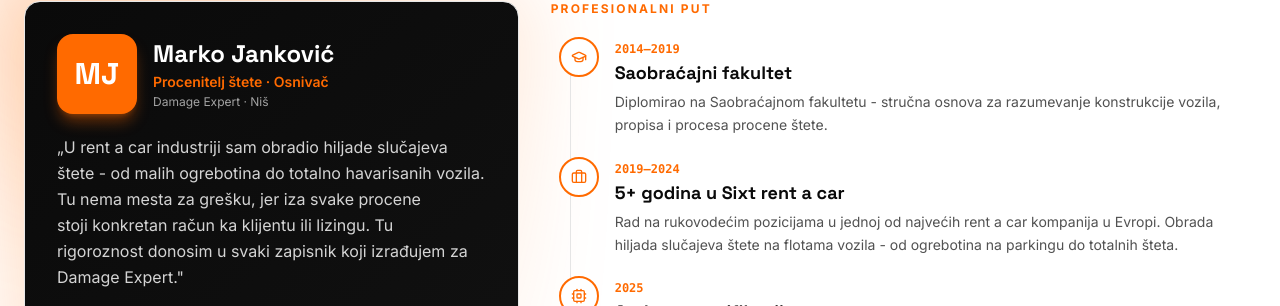
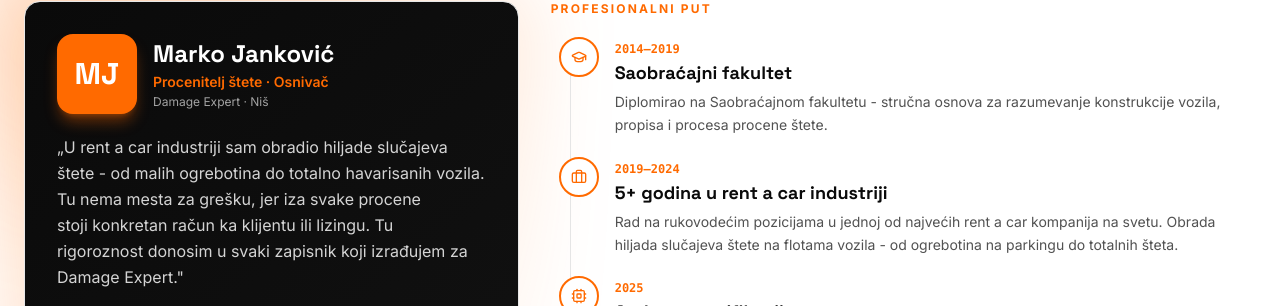
Before and after one commit to Ixell1/damage-expert, a Next.js app: page / in a window 1280 px wide. Shown: the part 6008-6314 px from the top of the page. Built offline with nearby package versions, Linux system fonts and the light colour scheme.

Commit message:
copy: ukloni sve Sixt pomene

```diff
--- a/src/app/layout.tsx
+++ b/src/app/layout.tsx
@@ -22,7 +22,7 @@ export const metadata: Metadata = {
     template: '%s · Damage Expert',
   },
   description:
-    'Procenitelj štete na vozilima u Nišu i okolini. Damage Expert. Audatex procena koju prihvataju sve osiguravajuće kuće u Srbiji. Zapisnik za 24h, dolazak na adresu, 5+ godina iskustva (Sixt rent a car), Saobraćajni fakultet. Jedini sa online prijavom štete u Srbiji.',
+    'Procenitelj štete na vozilima u Nišu i okolini. Damage Expert. Audatex procena koju prihvataju sve osiguravajuće kuće u Srbiji. Zapisnik za 24h, dolazak na adresu, 5+ godina iskustva u rent a car industriji, Saobraćajni fakultet. Jedini sa online prijavom štete u Srbiji.',
   applicationName: 'Damage Expert',
   authors: [{ name: 'Damage Expert Marko Janković PR Niš', url: 'https://proceniteljstete.rs' }],
   creator: 'Damage Expert - Marko Janković PR Niš',
@@ -311,7 +311,7 @@ const jsonLd = {
         '@type': 'Occupation',
         name: 'Procenitelj štete na vozilima',
         occupationLocation: { '@type': 'City', name: 'Niš' },
-        skills: 'Audatex sistem, procena štete, Sixt rent a car iskustvo, Saobraćajni fakultet',
+        skills: 'Audatex sistem, procena štete, rent a car industrija iskustvo, Saobraćajni fakultet',
         experienceRequirements: '5+ godina u rent a car industriji',
       },
     },
--- a/src/components/AboutUs.tsx
+++ b/src/components/AboutUs.tsx
@@ -21,8 +21,8 @@ const TIMELINE = [
   },
   {
     year: '2019–2024',
-    title: '5+ godina u Sixt rent a car',
-    desc: 'Rad na rukovodećim pozicijama u jednoj od najvećih rent a car kompanija u Evropi. Obrada hiljada slučajeva štete na flotama vozila - od ogrebotina na parkingu do totalnih šteta.',
+    title: '5+ godina u rent a car industriji',
+    desc: 'Rad na rukovodećim pozicijama u jednoj od najvećih rent a car kompanija na svetu. Obrada hiljada slučajeva štete na flotama vozila - od ogrebotina na parkingu do totalnih šteta.',
     icon: Briefcase,
   },
   {
--- a/src/components/Footer.tsx
+++ b/src/components/Footer.tsx
@@ -11,7 +11,7 @@ export default function Footer() {
             <Logo />
             <p className="mt-4 text-sm text-neutral-400 max-w-md leading-relaxed">
               {SITE.fullName}. Profesionalna procena štete na vozilima u Audatex sistemu.
-              Niš i okolina. Saobraćajni fakultet · Iskustvo iz Sixt rent a car industrije.
+              Niš i okolina. Saobraćajni fakultet · Iskustvo iz najveće rent a car kompanije na svetu.
             </p>
             <div className="mt-6 flex flex-wrap gap-2">
               {SITE.serviceArea.map((c) => (
--- a/src/components/WhyUs.tsx
+++ b/src/components/WhyUs.tsx
@@ -21,7 +21,7 @@ const USPS = [
   },
   {
     icon: Briefcase,
-    title: '5+ god. u Sixt rent a car',
+    title: '5+ god. u najvećoj rent a car kompaniji',
     desc: 'Iskustvo iz industrije obrade šteta na velikim flotama. Hiljade slučajeva.',
   },
   {
--- a/src/data/faq.ts
+++ b/src/data/faq.ts
@@ -47,7 +47,7 @@ export const FAQ: FaqItem[] = [
   {
     question: 'Koje je Vaše obrazovanje i iskustvo?',
     answer:
-      'Marko Janković je diplomirao na Saobraćajnom fakultetu i ima preko 5 godina iskustva u rent a car industriji (Sixt rent a car) na rukovodećim pozicijama gde se bavio obradom šteta na flotama vozila.',
+      'Marko Janković je diplomirao na Saobraćajnom fakultetu i ima preko 5 godina iskustva u najvećoj rent a car kompaniji na svetu na rukovodećim pozicijama gde se bavio obradom šteta na flotama vozila.',
   },
   {
     question: 'Kako se obračunava totalna a kako delimična šteta?',
```
Also changed, not shown: 1 other file (tests, documents, lock files or other folders).
